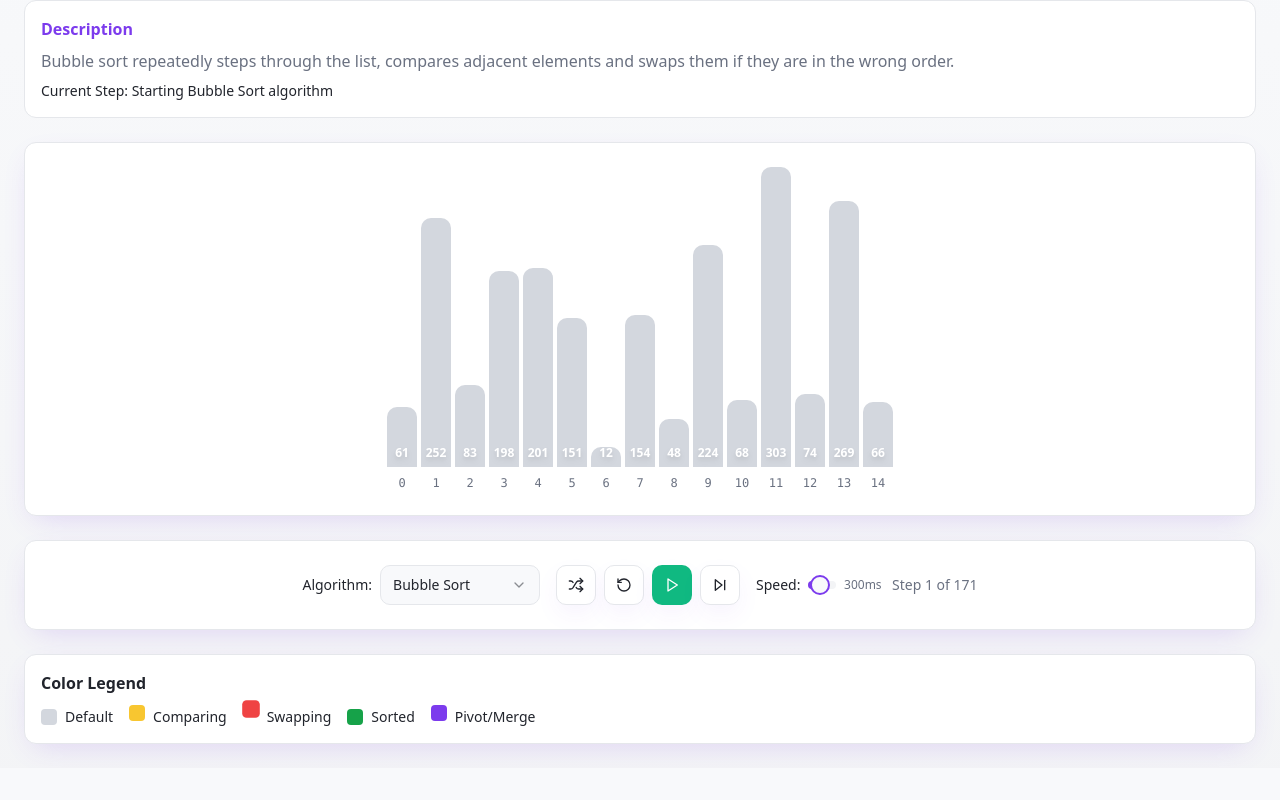
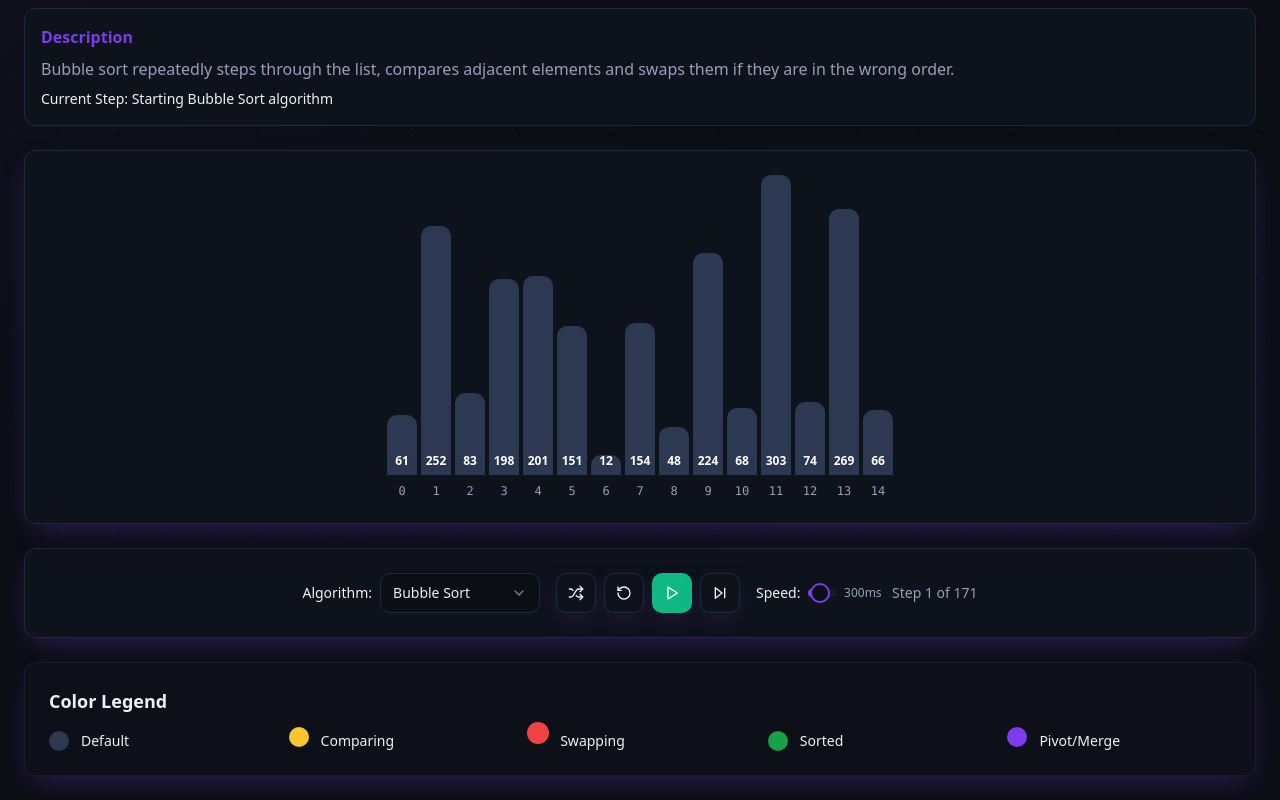
Before and after one commit to satyam539813/algo-canvas-showcase, a React (Vite) app: page / in a window 1280 px wide. Shown: the part 234-1034 px from the top of the page. Before the commit the page ends 1002 px from the top, so only its background shows below. Built offline with nearby package versions, Linux system fonts and the light colour scheme.

Commit message:
Refactor: Update UI to dark theme
Update the UI to a dark theme, adjusting colors and styles for a better user experience.

```diff
--- a/src/App.tsx
+++ b/src/App.tsx
@@ -3,12 +3,14 @@ import { Toaster as Sonner } from "@/components/ui/sonner";
 import { TooltipProvider } from "@/components/ui/tooltip";
 import { QueryClient, QueryClientProvider } from "@tanstack/react-query";
 import { BrowserRouter, Routes, Route } from "react-router-dom";
+import { ThemeProvider } from "@/components/ThemeProvider";
 import Index from "./pages/Index";
 import NotFound from "./pages/NotFound";
 
 const queryClient = new QueryClient();
 
 const App = () => (
+  <ThemeProvider defaultTheme="dark" storageKey="algorithm-visualizer-theme">
     <QueryClientProvider client={queryClient}>
       <TooltipProvider>
         <Toaster />
@@ -22,6 +24,7 @@ const App = () => (
         </BrowserRouter>
       </TooltipProvider>
     </QueryClientProvider>
+  </ThemeProvider>
 );
 
 export default App;
--- a/src/components/AlgorithmVisualizer.tsx
+++ b/src/components/AlgorithmVisualizer.tsx
@@ -4,6 +4,7 @@ import { generateRandomArray, bubbleSort, mergeSort } from '@/utils/sortingAlgor
 import { ArrayVisualization } from './ArrayVisualization';
 import { AlgorithmControls } from './AlgorithmControls';
 import { AlgorithmInfo } from './AlgorithmInfo';
+import { ThemeToggle } from './ThemeToggle';
 
 export const AlgorithmVisualizer = () => {
   const [algorithm, setAlgorithm] = useState<SortingAlgorithm>('bubble');
@@ -106,16 +107,27 @@ export const AlgorithmVisualizer = () => {
   const currentDescription = steps[currentStep]?.description || '';
 
   return (
-    <div className="min-h-screen gradient-subtle p-6">
+    <div className="min-h-screen bg-background">
+      {/* Background Pattern */}
+      <div className="absolute inset-0 bg-gradient-to-br from-primary/5 via-transparent to-accent/5" />
+      <div className="absolute inset-0 bg-[radial-gradient(circle_at_25%_25%,hsl(var(--primary))_0.1px,transparent_0.1px)] opacity-20"
+           style={{ backgroundSize: '50px 50px' }} />
+
+      <div className="relative z-10 p-6">
         <div className="max-w-7xl mx-auto space-y-6">
-        {/* Header */}
-        <div className="text-center space-y-2">
-          <h1 className="text-4xl font-bold gradient-primary bg-clip-text text-transparent">
+          {/* Header with Theme Toggle */}
+          <div className="flex items-center justify-between">
+            <div className="text-center flex-1 space-y-2">
+              <h1 className="text-5xl font-bold bg-gradient-to-r from-primary via-primary-glow to-accent-foreground bg-clip-text text-transparent">
                 Algorithm Visualizer
               </h1>
-          <p className="text-muted-foreground text-lg">
-            Watch sorting algorithms in action with real-time visualization
+              <p className="text-muted-foreground text-lg max-w-2xl mx-auto">
+                Watch sorting algorithms in action with beautiful real-time visualization
               </p>
+            </div>
+            <div className="absolute top-6 right-6">
+              <ThemeToggle />
+            </div>
           </div>
 
         {/* Algorithm Info */}
@@ -147,28 +159,29 @@ export const AlgorithmVisualizer = () => {
         />
 
           {/* Legend */}
-        <div className="bg-card p-4 rounded-lg border shadow-elegant">
-          <h3 className="font-semibold mb-3">Color Legend</h3>
-          <div className="flex flex-wrap gap-4 text-sm">
-            <div className="flex items-center gap-2">
-              <div className="w-4 h-4 array-bar rounded"></div>
-              <span>Default</span>
+          <div className="bg-card/80 backdrop-blur-sm p-6 rounded-xl border border-border/50 shadow-elegant">
+            <h3 className="font-semibold mb-4 text-lg">Color Legend</h3>
+            <div className="grid grid-cols-2 md:grid-cols-5 gap-4 text-sm">
+              <div className="flex items-center gap-3">
+                <div className="w-5 h-5 array-bar rounded-md border border-border/20"></div>
+                <span className="font-medium">Default</span>
               </div>
-            <div className="flex items-center gap-2">
-              <div className="w-4 h-4 array-bar-comparing rounded"></div>
-              <span>Comparing</span>
+              <div className="flex items-center gap-3">
+                <div className="w-5 h-5 array-bar-comparing rounded-md"></div>
+                <span className="font-medium">Comparing</span>
               </div>
-            <div className="flex items-center gap-2">
-              <div className="w-4 h-4 array-bar-swapping rounded"></div>
-              <span>Swapping</span>
+              <div className="flex items-center gap-3">
+                <div className="w-5 h-5 array-bar-swapping rounded-md"></div>
+                <span className="font-medium">Swapping</span>
               </div>
-            <div className="flex items-center gap-2">
-              <div className="w-4 h-4 array-bar-sorted rounded"></div>
-              <span>Sorted</span>
+              <div className="flex items-center gap-3">
+                <div className="w-5 h-5 array-bar-sorted rounded-md"></div>
+                <span className="font-medium">Sorted</span>
               </div>
-            <div className="flex items-center gap-2">
-              <div className="w-4 h-4 array-bar-pivot rounded"></div>
-              <span>Pivot/Merge</span>
+              <div className="flex items-center gap-3">
+                <div className="w-5 h-5 array-bar-pivot rounded-md"></div>
+                <span className="font-medium">Pivot/Merge</span>
+              </div>
             </div>
           </div>
         </div>
--- /dev/null
+++ b/src/components/ThemeProvider.tsx
@@ -0,0 +1,73 @@
+import { createContext, useContext, useEffect, useState } from "react"
+
+type Theme = "dark" | "light" | "system"
+
+type ThemeProviderProps = {
+  children: React.ReactNode
+  defaultTheme?: Theme
+  storageKey?: string
+}
+
+type ThemeProviderState = {
+  theme: Theme
+  setTheme: (theme: Theme) => void
+}
+
+const initialState: ThemeProviderState = {
+  theme: "system",
+  setTheme: () => null,
+}
+
+const ThemeProviderContext = createContext<ThemeProviderState>(initialState)
+
+export function ThemeProvider({
+  children,
+  defaultTheme = "dark",
+  storageKey = "vite-ui-theme",
+  ...props
+}: ThemeProviderProps) {
+  const [theme, setTheme] = useState<Theme>(
+    () => (localStorage.getItem(storageKey) as Theme) || defaultTheme
+  )
+
+  useEffect(() => {
+    const root = window.document.documentElement
+
+    root.classList.remove("light", "dark")
+
+    if (theme === "system") {
+      const systemTheme = window.matchMedia("(prefers-color-scheme: dark)")
+        .matches
+        ? "dark"
+        : "light"
+
+      root.classList.add(systemTheme)
+      return
+    }
+
+    root.classList.add(theme)
+  }, [theme])
+
+  const value = {
+    theme,
+    setTheme: (theme: Theme) => {
+      localStorage.setItem(storageKey, theme)
+      setTheme(theme)
+    },
+  }
+
+  return (
+    <ThemeProviderContext.Provider {...props} value={value}>
+      {children}
+    </ThemeProviderContext.Provider>
+  )
+}
+
+export const useTheme = () => {
+  const context = useContext(ThemeProviderContext)
+
+  if (context === undefined)
+    throw new Error("useTheme must be used within a ThemeProvider")
+
+  return context
+}
--- /dev/null
+++ b/src/components/ThemeToggle.tsx
@@ -0,0 +1,20 @@
+import { Moon, Sun } from "lucide-react"
+import { Button } from "@/components/ui/button"
+import { useTheme } from "@/components/ThemeProvider"
+
+export function ThemeToggle() {
+  const { theme, setTheme } = useTheme()
+
+  return (
+    <Button
+      variant="ghost"
+      size="icon"
+      onClick={() => setTheme(theme === "light" ? "dark" : "light")}
+      className="relative h-10 w-10 rounded-full border border-border/50 bg-background/95 backdrop-blur-sm transition-all hover:bg-accent hover:shadow-glow"
+    >
+      <Sun className="h-[1.2rem] w-[1.2rem] rotate-0 scale-100 transition-all dark:-rotate-90 dark:scale-0" />
+      <Moon className="absolute h-[1.2rem] w-[1.2rem] rotate-90 scale-0 transition-all dark:rotate-0 dark:scale-100" />
+      <span className="sr-only">Toggle theme</span>
+    </Button>
+  )
+}
--- a/src/index.css
+++ b/src/index.css
@@ -8,39 +8,39 @@ All colors MUST be HSL.
 
 @layer base {
   :root {
-    --background: 220 30% 98%;
-    --foreground: 220 15% 15%;
+    --background: 220 30% 6%;
+    --foreground: 220 30% 95%;
 
-    --card: 0 0% 100%;
-    --card-foreground: 220 15% 15%;
+    --card: 220 30% 8%;
+    --card-foreground: 220 30% 95%;
 
-    --popover: 0 0% 100%;
-    --popover-foreground: 220 15% 15%;
+    --popover: 220 30% 8%;
+    --popover-foreground: 220 30% 95%;
 
     --primary: 262 83% 58%;
     --primary-foreground: 0 0% 100%;
     --primary-glow: 262 83% 70%;
 
-    --secondary: 220 14% 96%;
-    --secondary-foreground: 220 15% 15%;
+    --secondary: 220 30% 12%;
+    --secondary-foreground: 220 30% 95%;
 
-    --muted: 220 14% 96%;
-    --muted-foreground: 220 10% 46%;
+    --muted: 220 30% 12%;
+    --muted-foreground: 220 20% 65%;
 
-    --accent: 262 40% 95%;
+    --accent: 220 30% 12%;
     --accent-foreground: 262 83% 58%;
 
     --destructive: 0 84% 60%;
     --destructive-foreground: 0 0% 100%;
 
-    --border: 220 13% 91%;
-    --input: 220 13% 91%;
+    --border: 220 30% 18%;
+    --input: 220 30% 18%;
     --ring: 262 83% 58%;
 
     --radius: 0.75rem;
 
     /* Algorithm Visualizer Colors */
-    --array-bar: 220 15% 85%;
+    --array-bar: 220 30% 25%;
     --array-bar-comparing: 45 93% 58%;
     --array-bar-swapping: 0 84% 60%;
     --array-bar-sorted: 142 76% 36%;
@@ -51,27 +51,20 @@ All colors MUST be HSL.
     --gradient-subtle: linear-gradient(180deg, hsl(var(--background)), hsl(var(--muted)));
 
     /* Shadows */
-    --shadow-elegant: 0 10px 30px -10px hsl(var(--primary) / 0.2);
-    --shadow-glow: 0 0 40px hsl(var(--primary-glow) / 0.3);
+    --shadow-elegant: 0 10px 30px -10px hsl(var(--primary) / 0.4);
+    --shadow-glow: 0 0 40px hsl(var(--primary-glow) / 0.5);
 
     /* Animations */
     --transition-smooth: all 0.3s cubic-bezier(0.4, 0, 0.2, 1);
     --transition-bounce: all 0.5s cubic-bezier(0.68, -0.55, 0.265, 1.55);
 
-    --sidebar-background: 0 0% 98%;
-
-    --sidebar-foreground: 240 5.3% 26.1%;
-
-    --sidebar-primary: 240 5.9% 10%;
-
-    --sidebar-primary-foreground: 0 0% 98%;
-
-    --sidebar-accent: 240 4.8% 95.9%;
-
-    --sidebar-accent-foreground: 240 5.9% 10%;
-
-    --sidebar-border: 220 13% 91%;
-
+    --sidebar-background: 240 5.9% 10%;
+    --sidebar-foreground: 240 4.8% 95.9%;
+    --sidebar-primary: 224.3 76.3% 48%;
+    --sidebar-primary-foreground: 0 0% 100%;
+    --sidebar-accent: 240 3.7% 15.9%;
+    --sidebar-accent-foreground: 240 4.8% 95.9%;
+    --sidebar-border: 240 3.7% 15.9%;
     --sidebar-ring: 217.2 91.2% 59.8%;
   }
 
```
Lines whose indentation alone changed are shown as unchanged.
